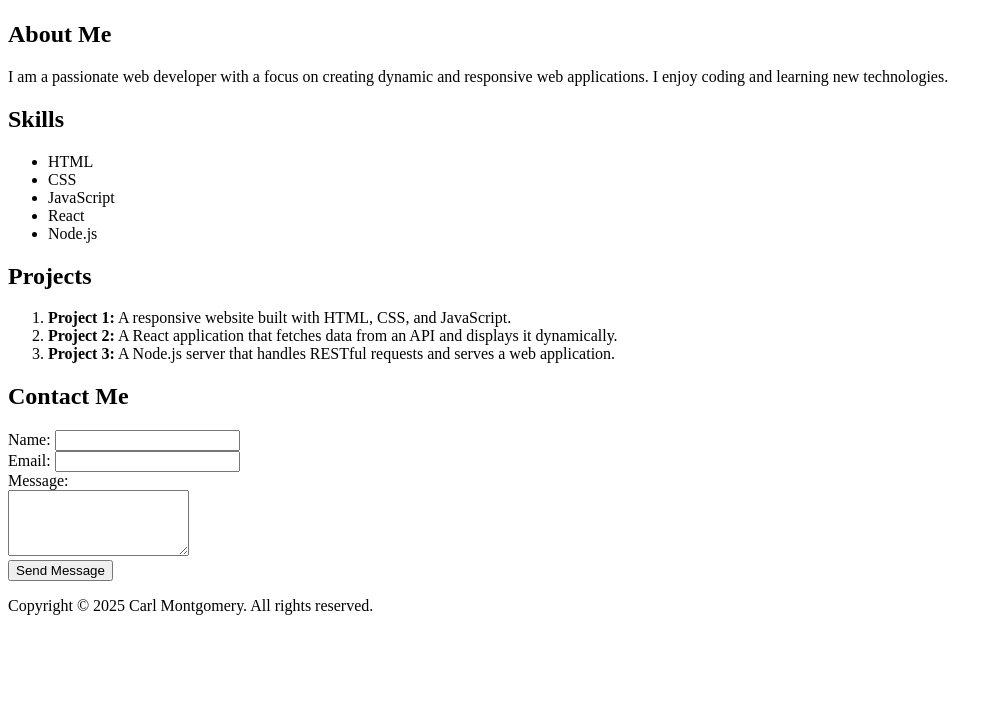
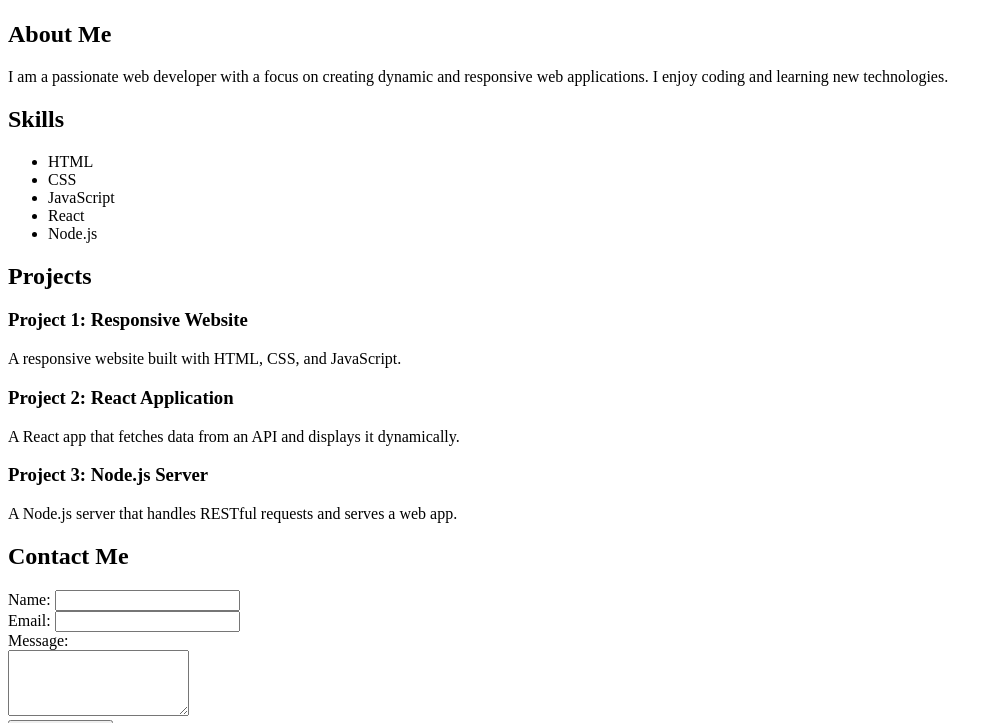
Before and after one commit to RasDread/my-portfolio, a plain HTML site: page index.html in a window 1280 px wide. Shown: the part 555-1278 px from the top of the page, without its empty margins (0-999 px from the left). Before the commit the page ends 1186 px from the top, so only its background shows below. Drawn offline with Linux system fonts and the light colour scheme.

Commit message:
Fix navigation links and improve project section formatting in portfolio

```diff
--- a/index.html
+++ b/index.html
@@ -10,7 +10,7 @@
       <h1>Carl Montgomery</h1>
       <nav>
         <ul>
-          <li><a href="#home">Home</a></li>
+          <li><a href="#hero">Home</a></li>
           <li><a href="#about">About Me</a></li>
           <li><a href="#projects">Projects</a></li>
           <li><a href="#contact">Contact</a></li>
@@ -18,11 +18,11 @@
       </nav>
     </header>
     <main>
-      <section id="home">
+      <section id="hero">
         <h2>Welcome to My Portfolio</h2>
         <img
           src="./ai_web_development.webp"
-          alt="AI Web Developer"
+          alt="Illustration of AI-assisted web development"
           width="500"
         />
       </section>
@@ -46,20 +46,23 @@
       </section>
       <section id="projects">
         <h2>Projects</h2>
-        <ol>
-          <li>
-            <strong>Project 1:</strong> A responsive website built with HTML,
-            CSS, and JavaScript.
-          </li>
-          <li>
-            <strong>Project 2:</strong> A React application that fetches data
-            from an API and displays it dynamically.
-          </li>
-          <li>
-            <strong>Project 3:</strong> A Node.js server that handles RESTful
-            requests and serves a web application.
-          </li>
-        </ol>
+        <article>
+          <h3>Project 1: Responsive Website</h3>
+          <p>A responsive website built with HTML, CSS, and JavaScript.</p>
+        </article>
+        <article>
+          <h3>Project 2: React Application</h3>
+          <p>
+            A React app that fetches data from an API and displays it
+            dynamically.
+          </p>
+        </article>
+        <article>
+          <h3>Project 3: Node.js Server</h3>
+          <p>
+            A Node.js server that handles RESTful requests and serves a web app.
+          </p>
+        </article>
       </section>
       <section id="contact">
         <form action="#" method="post">
```
